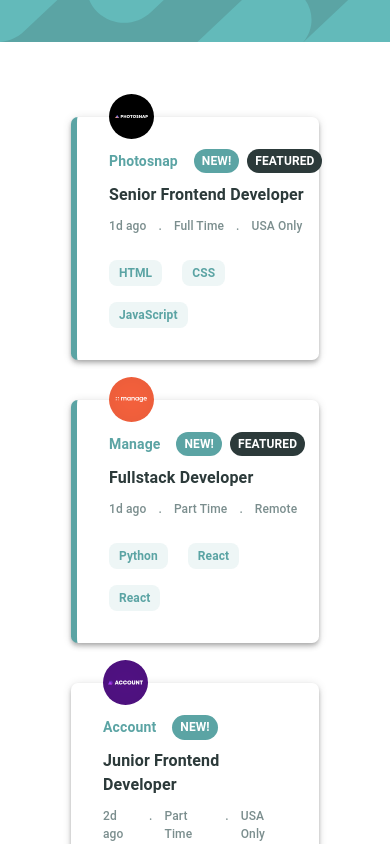
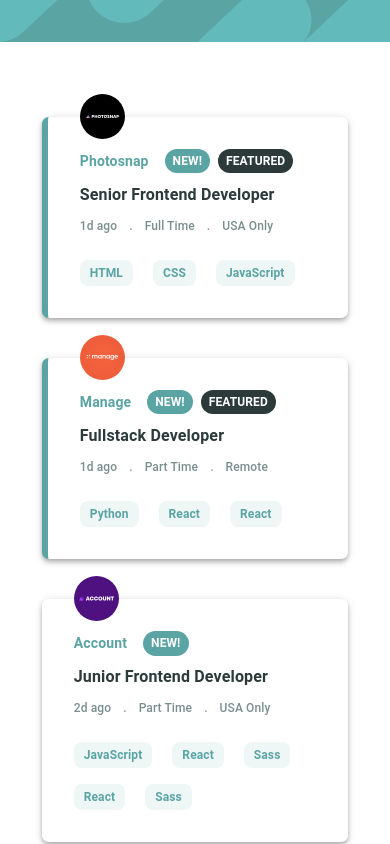
Before and after one commit to fhero2030/static-job-listings, a Next.js app: page / in a window 390 px wide. Shown: the top 844 px of the page. Built offline with nearby package versions, Linux system fonts and the light colour scheme.

Commit message:
Adjust mobile width

```diff
--- a/src/pages/index.tsx
+++ b/src/pages/index.tsx
@@ -58,7 +58,7 @@ const Home: NextPage = () => {
       <Box
         maxWidth="xl"
         sx={{
-          width: "80%",
+          width: { md: "80%", xs: "95%" },
           bgcolor: "primary",
           height: "100%",
           m: "75px auto",
```
